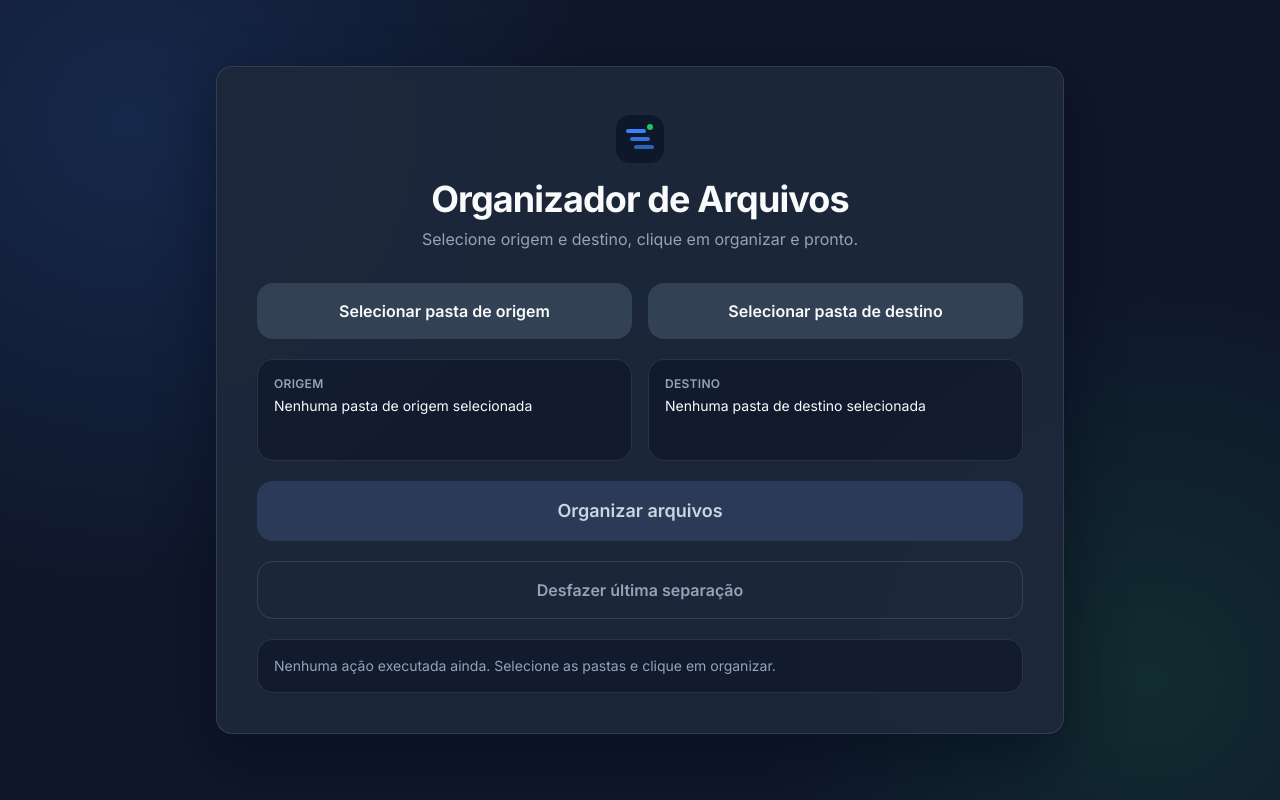
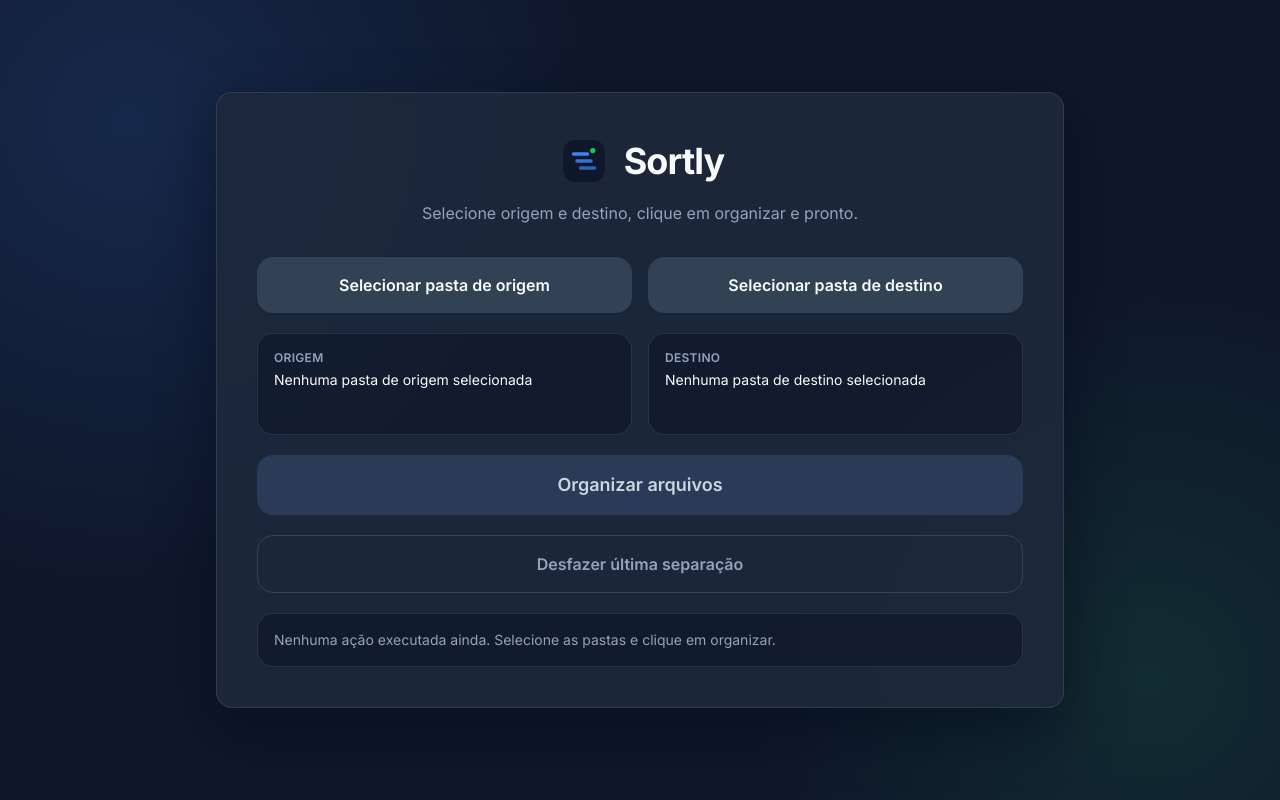
Before and after one commit to caiofdev/sortly, a React (Vite) app: page / in a window 1280 px wide. Built offline with nearby package versions, Linux system fonts and the light colour scheme; the HTML template or start-up script is replaced by a standard one.

Commit message:
feat: enhance application menu and update header layout in OrganizerView

```diff
--- a/electron/bootstrap/appBootstrap.js
+++ b/electron/bootstrap/appBootstrap.js
@@ -1,4 +1,4 @@
-const { app, BrowserWindow } = require('electron');
+const { app, BrowserWindow, Menu } = require('electron');
 const path = require('path');
 
 const appIconPath = path.join(__dirname, '../assets/app-logo.ico');
@@ -11,6 +11,7 @@ function createWindow() {
     minWidth: 820,
     minHeight: 600,
     show: false,
+    autoHideMenuBar: true,
     title: 'Sortly',
     icon: appIconPath,
     backgroundColor: '#0f172a',
@@ -42,6 +43,7 @@ function bootstrapApp() {
   }
 
   app.whenReady().then(() => {
+    Menu.setApplicationMenu(null);
     createWindow();
 
     app.on('activate', () => {
--- a/src/views/OrganizerView.jsx
+++ b/src/views/OrganizerView.jsx
@@ -19,9 +19,11 @@ function OrganizerView({
 
       <section className="relative mx-auto flex min-h-screen w-full max-w-4xl items-center justify-center px-6 py-12">
         <div className="w-full rounded-2xl border border-white/10 bg-[#1E293B]/90 p-8 shadow-[0_22px_60px_rgba(2,6,23,0.45)] backdrop-blur-sm md:p-10">
-          <header className="space-y-2 text-center">
-            <img src={appLogo} alt="Logo do app" className="mx-auto h-16 w-16" />
-            <h1 className="text-3xl font-bold tracking-tight md:text-4xl">Organizador de Arquivos</h1>
+          <header className="space-y-3 text-center">
+            <div className="flex items-center justify-center gap-3">
+              <img src={appLogo} alt="Logo do app" className="h-14 w-14" />
+              <h1 className="text-3xl font-bold tracking-tight md:text-4xl">Sortly</h1>
+            </div>
             <p className="text-sm text-[#94A3B8] md:text-base">Selecione origem e destino, clique em organizar e pronto.</p>
           </header>
 
```
